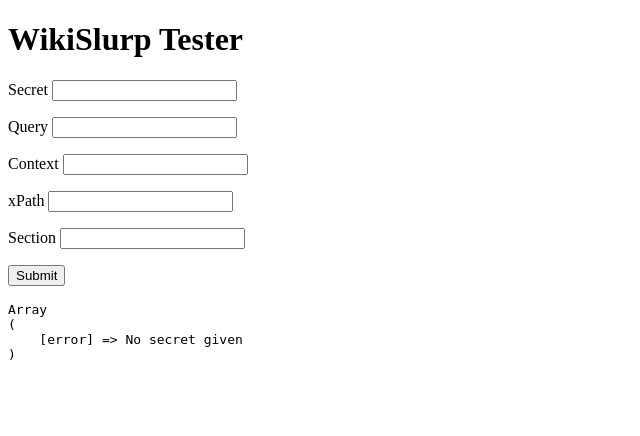
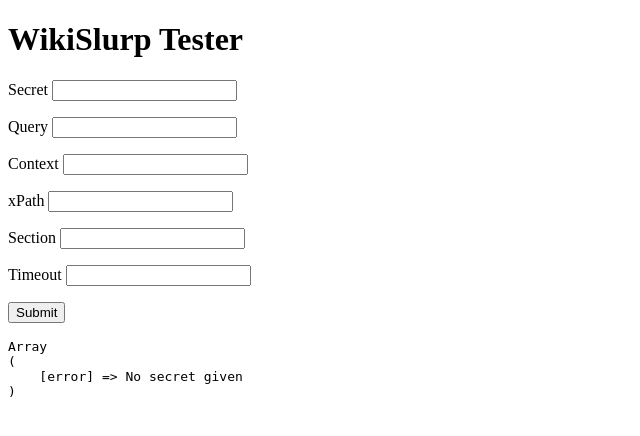
Before and after one commit to NeilCrosby/wikislurp, a PHP site: page /example.php in a window 1280 px wide. Shown: the top 436 px of the page, without its empty margins (0-640 px from the left). Run offline with PHP 8.4, Linux system fonts and the light colour scheme; a stand-in replaces the project's code that opens the database connection.

Commit message:
Can now pass timeout parameter

```diff
--- a/example.php
+++ b/example.php
@@ -32,12 +32,14 @@ $query   = isset($_GET['query'])   ? $_GET['query']   : '';
 $context = isset($_GET['context']) ? $_GET['context'] : '';
 $xpath 	 = isset($_GET['xpath'])   ? $_GET['xpath']   : '';
 $section = isset($_GET['section']) ? $_GET['section'] : '';
+$timeout = isset($_GET['timeout']) ? $_GET['timeout'] : '';
 
 $cookedSecret  = htmlentities($secret);
 $cookedQuery   = htmlentities($query);
 $cookedContext = htmlentities($context);
 $cookedXpath   = htmlentities($xpath);
 $cookedSection = htmlentities($section);
+$cookedTimeout = htmlentities($timeout);
 
 require_once('client/WikiSlurpClient.php');
 
@@ -50,7 +52,7 @@ $result = $client->getData(
 		'context' => $context,
 		'xpath'	  => $xpath,
 		'section' => $section,
-		'timeout' => 1
+		'timeout' => $timeout
 	)
 );
 
@@ -84,6 +86,10 @@ $result = $client->getData(
 				<input type="text" name="section" id="section" value="<?php echo $cookedSection; ?>">
 			</p>
 			<p>
+				<label for="timeout">Timeout</label>
+				<input type="text" name="timeout" id="timeout" value="<?php echo $cookedTimeout; ?>">
+			</p>
+			<p>
 				<input type="submit" value="Submit">
 			</p>
 		</form>
```
